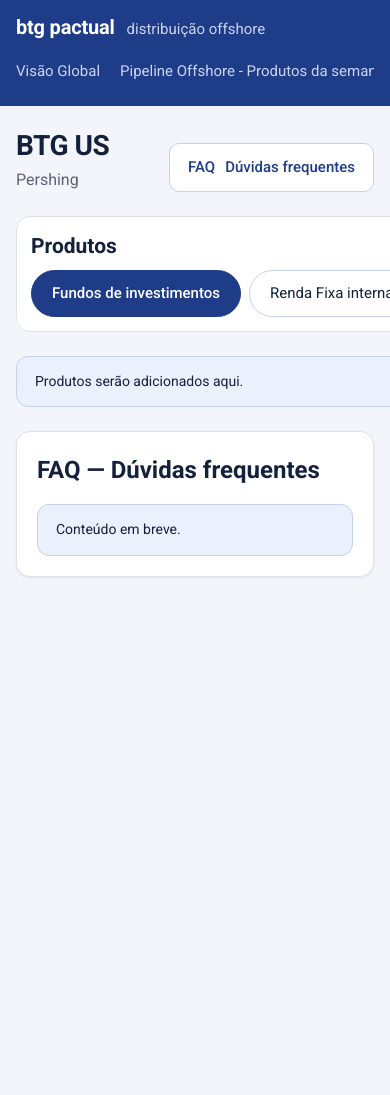
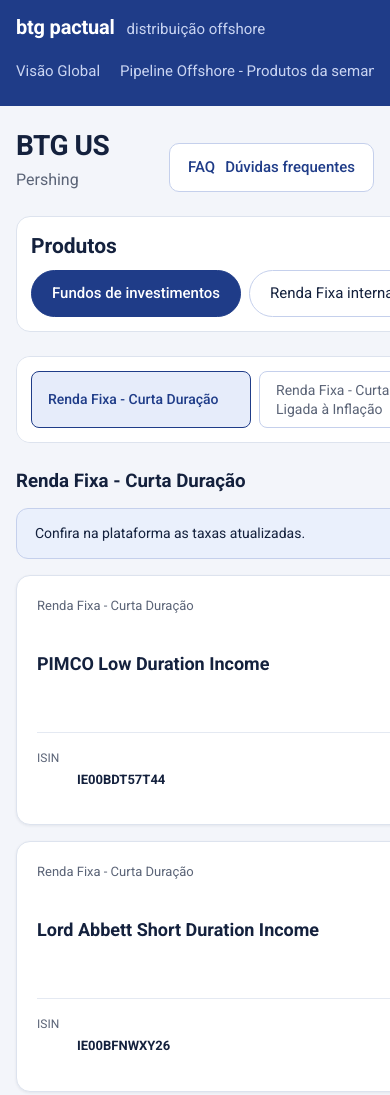
Before and after one commit to btg-pactual/btg-distribuicao-offshore, a plain HTML site: page btg-us.html in a window 390 px wide. Shown: the top 1095 px of the page. Before the commit the page ends 844 px from the top, so only its background shows below. Drawn offline with Linux system fonts and the light colour scheme.

Commit message:
Ajusta exibição dos fundos e menus
Co-authored-by: Copilot <223556219+Copilot@users.noreply.github.com>

```diff
--- a/btg-us.html
+++ b/btg-us.html
@@ -43,7 +43,7 @@
         </aside>
         <div class="product-content">
           <section class="product-panel" id="us-panel-fundos" role="tabpanel" aria-labelledby="us-tab-fundos">
-            <p class="product-empty note">Produtos serão adicionados aqui.</p>
+            <div id="us-fund-browser"></div>
           </section>
           <section class="product-panel" id="us-panel-renda-fixa" role="tabpanel" aria-labelledby="us-tab-renda-fixa" hidden>
             <p class="product-empty note">Produtos de Renda Fixa Internacional serão adicionados aqui.</p>
--- a/contas-internacionais.js
+++ b/contas-internacionais.js
@@ -62,7 +62,7 @@ const fundGroups = [
     {name:"BTG Pactual Yield Liquidity A", isin:"LU2857896562", ytd:2.51}
   ]},
   {name:"Crédito Global (posição existente)", products:[
-    {name:"BTG Pactual Sicav Global Credit Fund", isin:"LU3435271443", return12m:"Não informado", minimum:"USD 1.000,00", redemption:"D+2/D+6", yield:"7.44% a.a."}
+    {name:"BTG Pactual Sicav Global Credit Fund", isin:"LU3435271443", minimum:"USD 1.000,00", redemption:"D+2/D+6", yield:"7.44% a.a."}
   ]},
   {name:"Renda Fixa - Agregado Global", products:[
     {name:"PIMCO Total Return Bond", isin:"IE00B11XZ988", ytd:-3.95}
@@ -161,21 +161,23 @@ const fundGroups = [
 ];
 
 function renderFundCard(group, fund) {
-  const performance = fund.ytd;
-  const performanceClass = performance === undefined || performance === null || performance === 0
+  const performance = fund.return12m
+    ? Number.parseFloat(fund.return12m.replace(",", "."))
+    : Number.NaN;
+  const performanceClass = Number.isNaN(performance) || performance === 0
     ? "is-neutral"
     : performance > 0 ? "is-positive" : "is-negative";
-  const ytd = performance === undefined || performance === null
-    ? "Não informado"
-    : `${performance > 0 ? "+" : ""}${performance.toFixed(2)}%`;
+  const performanceMarkup = fund.yield
+    ? `<div class="metric"><span class="metric__value">Yield ${fund.yield}</span></div>`
+    : fund.return12m
+      ? `<div class="metric"><span class="metric__value ${performanceClass}">${fund.return12m}</span><span class="metric__label">Retorno 12M</span></div>`
+      : "";
   const details = [
-    `<div class="stat"><dt class="stat__label">Retorno 12M</dt><dd class="stat__value">${fund.return12m || "Não informado"}</dd></div>`,
-    `<div class="stat"><dt class="stat__label">ISIN</dt><dd class="stat__value">${fund.isin}</dd></div>`
+    `<div class="stat stat--full"><dt class="stat__label">ISIN</dt><dd class="stat__value">${fund.isin}</dd></div>`
   ];
 
   if (fund.minimum) details.push(`<div class="stat"><dt class="stat__label">Aporte mínimo</dt><dd class="stat__value">${fund.minimum}</dd></div>`);
   if (fund.redemption) details.push(`<div class="stat"><dt class="stat__label">Resgate</dt><dd class="stat__value">${fund.redemption}</dd></div>`);
-  if (fund.yield) details.push(`<div class="stat stat--full"><dt class="stat__label">Yield indicativo</dt><dd class="stat__value">${fund.yield}</dd></div>`);
 
   return `
     <article class="fund-card investment-card card">
@@ -183,10 +185,7 @@ function renderFundCard(group, fund) {
         <span class="card__eyebrow">${group.name}</span>
         <h4 class="card__title card__title--sm">${fund.name}</h4>
       </div>
-      <div class="metric">
-        <span class="metric__value ${performanceClass}">${ytd}</span>
-        <span class="metric__label">YTD</span>
-      </div>
+      ${performanceMarkup}
       <dl class="investment-details stats stats--2">${details.join("")}</dl>
     </article>`;
 }
@@ -207,7 +206,7 @@ function renderFundBrowser(panel) {
 
   function renderGroup(index) {
     const group = fundGroups[index];
-    content.innerHTML = `<div class="fund-group-head"><h3>${group.name}</h3></div><p class="product-rate-notice note">YTD conforme o Focus List Retail, com dados até 30 de setembro de 2026. Retorno 12M não informado na fonte quando indisponível; dados existentes dos fundos já publicados foram mantidos.</p><div class="fund-products grid grid--3">${
+    content.innerHTML = `<div class="fund-group-head"><h3>${group.name}</h3></div><p class="product-rate-notice note">Confira na plataforma as taxas atualizadas.</p><div class="fund-products grid grid--3">${
       group.products.map((fund)=>renderFundCard(group, fund)).join("")
     }</div>`;
   }
@@ -230,6 +229,7 @@ function renderFundBrowser(panel) {
 }
 
 renderFundBrowser(document.getElementById("fund-browser"));
+renderFundBrowser(document.getElementById("us-fund-browser"));
 
 const etfGroups = [
   {name:"Caixa e Curto Prazo", products:[
@@ -453,7 +453,7 @@ const usLegacyEtfGroups = [
   ]}
 ];
 
-function renderPlatformEtfs(panelId, groups, currencyNotice) {
+function renderPlatformEtfs(panelId, groups, panelNotice) {
   const panel = document.getElementById(panelId);
   if (!panel) return;
 
@@ -470,7 +470,7 @@ function renderPlatformEtfs(panelId, groups, currencyNotice) {
 
   function render(index) {
     const group = groups[index];
-    content.innerHTML = `<div class="etf-group-head"><h3>${group.name}</h3></div><p class="product-rate-notice note">${currencyNotice}</p><div class="etf-products grid grid--3">${
+    content.innerHTML = `<div class="etf-group-head"><h3>${group.name}</h3></div><p class="product-rate-notice note">${panelNotice}</p><div class="etf-products grid grid--3">${
       group.products.map((product)=>renderEtfCard(group, product)).join("")
     }</div>`;
   }
@@ -585,8 +585,8 @@ const europaEtfGroupOrder = [
 const usEtfGroups = reorderPlatformEtfGroups(mergeUsEtfsWithReference(), usEtfGroupOrder, 1);
 const europaEtfGroups = reorderPlatformEtfGroups(etfGroups, europaEtfGroupOrder, 2);
 
-renderPlatformEtfs("us-panel-etfs", usEtfGroups, "Lista de referência replicada de BTG Contas Internacionais, com opções exclusivas do BTG US mantidas. Confirme disponibilidade e condições na plataforma.");
-renderPlatformEtfs("europa-panel-etfs", europaEtfGroups, "Lista de referência replicada de BTG Contas Internacionais. Confirme disponibilidade, moeda e condições na plataforma BTG Europa.");
+renderPlatformEtfs("us-panel-etfs", usEtfGroups, "Confira na plataforma as taxas atualizadas.");
+renderPlatformEtfs("europa-panel-etfs", europaEtfGroups, "Confira na plataforma as taxas atualizadas.");
 
 const fixedIncomeGroups = [
   {name:"Títulos Soberanos", products:[
--- a/style.css
+++ b/style.css
@@ -380,6 +380,10 @@ a:hover { color: var(--azul-escuro); }
 .product-menu .product-tab, .etf-class-tab, .fixed-income-class-tab, .fund-class-tab {
   width: 100%; text-align: left;
 }
+.fund-class-tab {
+  box-sizing: border-box; flex: 0 0 auto; height: auto;
+  line-height: 1.35; white-space: normal; overflow-wrap: anywhere;
+}
 .product-content, .etf-class-content, .fixed-income-class-content, .fund-class-content { min-width: 0; }
 .product-panel[hidden] { display: none; }
 .product-panel .investment-products { margin-top: 0; }
@@ -389,6 +393,7 @@ a:hover { color: var(--azul-escuro); }
 .etf-card, .fixed-income-card, .fund-card { min-width: 0; }
 .fixed-income-card > .stats .stat__value { overflow-wrap: anywhere; line-height: 1.35; }
 .fund-card .investment-details { grid-template-columns: 1fr; }
+.fund-card .metric { flex-direction: column; align-items: flex-start; gap: 4px; }
 .fund-card .stat__value { font-size: 13px; line-height: 1.35; white-space: nowrap; }
 .etf-details, .fixed-income-details { display: grid; grid-template-columns: repeat(2, minmax(0, 1fr)); gap: 12px; }
 .etf-details div, .fixed-income-details div { display: flex; flex-direction: column; gap: 4px; min-width: 0; }
@@ -458,6 +463,7 @@ a:hover { color: var(--azul-escuro); }
   .product-menu .product-tab, .etf-class-tab, .fixed-income-class-tab {
     width: auto; flex: 0 0 auto; white-space: nowrap;
   }
+  .fund-class-tab { width: 220px; flex-basis: 220px; }
   .etf-class-menu { flex-wrap: wrap; overflow: visible; }
   .etf-class-menu .etf-class-tab { flex: 1 1 200px; white-space: normal; }
 }
```
Also changed, not shown: btg-europa.html (+2 -0 lines).
